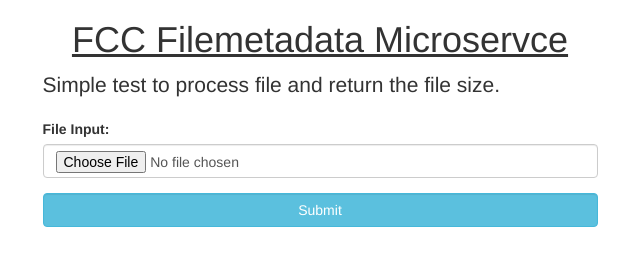
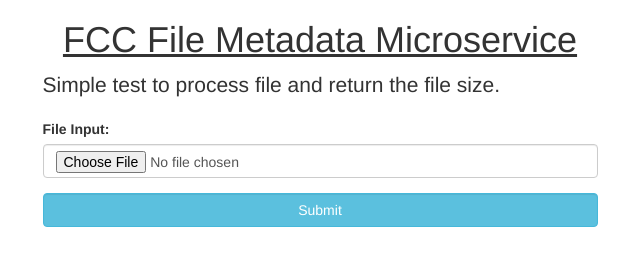
Before and after one commit to joe-castle/fcc-filemetadata-ms, a website: page src/public/index.html in a window 1280 px wide. Shown: the whole page, without its empty margins (320-960 px from the left). Drawn offline with nearby package versions, Linux system fonts and the light colour scheme.

```diff
--- a/src/public/index.html
+++ b/src/public/index.html
@@ -3,7 +3,7 @@
   <head>
     <meta charset="utf-8">
     <link rel="stylesheet" href="https://maxcdn.bootstrapcdn.com/bootstrap/3.3.6/css/bootstrap.min.css">
-    <title>FCC Image Abstracter Project</title>
+    <title>FCC File Metadata Microservice</title>
     <style>
     .spinner {
       margin: 0 auto;
@@ -63,7 +63,7 @@
     <div id="root" class="container">
       <div class="row">
         <div class="col-md-6 col-md-offset-3">
-          <h1 class="text-center" style="text-decoration: underline;">FCC Filemetadata Microservce</h1>
+          <h1 class="text-center" style="text-decoration: underline;">FCC File Metadata Microservice</h1>
           <p class="lead">Simple test to process file and return the file size.</p>
           <form enctype="multipart/form-data">
             <div class="form-group">
```
Also changed, not shown: README.md.
